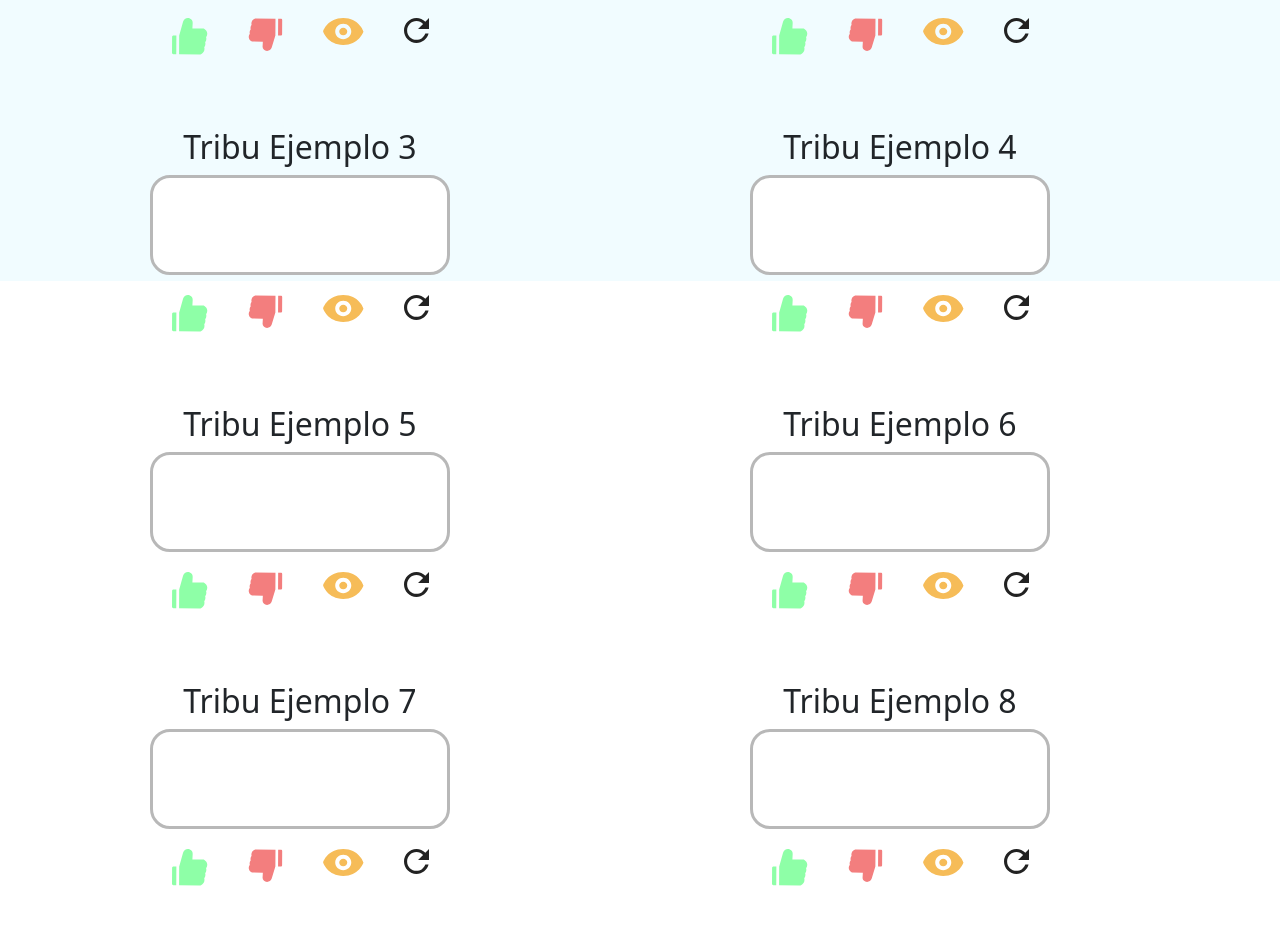
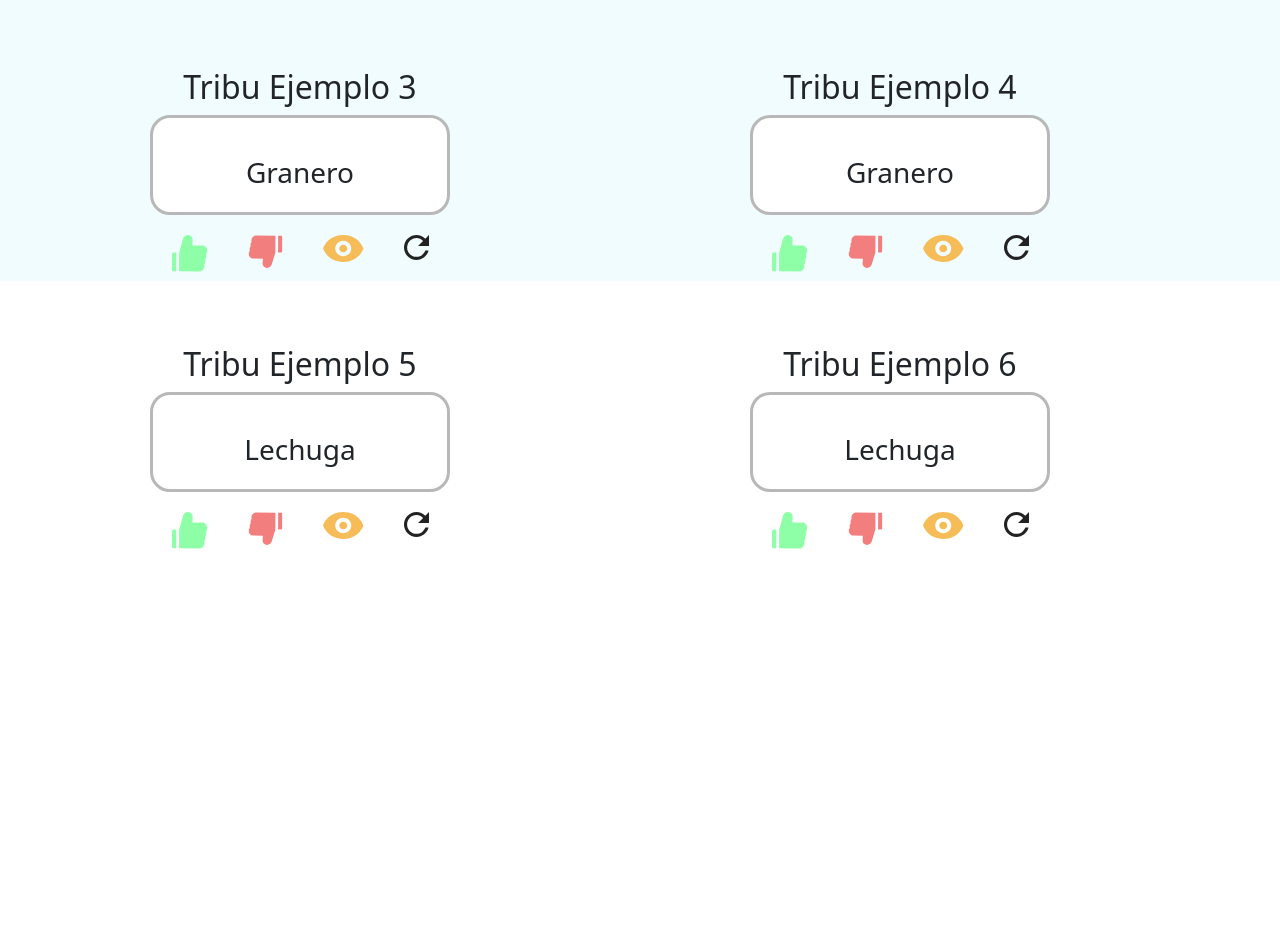
Before and after one commit to Equipo-Proton/la-tribu-exploradora-frontend, a Vue app: page /gamecontrol in a window 1280 px wide. Shown: the part 519-1444 px from the top of the page. Built offline with nearby package versions, Linux system fonts and the light colour scheme; sample sign-in values are in the browser's storage; a web font is replaced by a local one.

Commit message:
Student Cell Margins

```diff
--- a/src/components/StudentBox.vue
+++ b/src/components/StudentBox.vue
@@ -12,7 +12,7 @@ import TheHeader from './TheHeader.vue';
         </div>
         <div class="StudentCell">
             <div class="studentBox">
-                <div><h2> Tribu Ejemplo 1</h2> </div>
+                <div><h2> Tribu Ejemplo 1</h2> <h3>Ladrillo</h3></div>
             </div>
             <div class="studentIcons">
 
@@ -26,7 +26,7 @@ import TheHeader from './TheHeader.vue';
 
         <div class="StudentCell">
             <div class="studentBox">
-                <div><h2> Tribu Ejemplo 2</h2> </div>
+                <div><h2> Tribu Ejemplo 2</h2><h3>Casa</h3></div>
             </div>
             <div class="studentIcons">
 
@@ -40,7 +40,7 @@ import TheHeader from './TheHeader.vue';
 
         <div class="StudentCell">
             <div class="studentBox">
-                <div><h2> Tribu Ejemplo 3</h2> </div>
+                <div><h2> Tribu Ejemplo 3</h2><h3>Granero</h3></div>
             </div>
             <div class="studentIcons">
 
@@ -54,7 +54,7 @@ import TheHeader from './TheHeader.vue';
 
         <div class="StudentCell">
             <div class="studentBox">
-                <div><h2> Tribu Ejemplo 4</h2> </div>
+                <div><h2> Tribu Ejemplo 4</h2><h3>Granero</h3></div>
             </div>
             <div class="studentIcons">
 
@@ -68,7 +68,7 @@ import TheHeader from './TheHeader.vue';
 
         <div class="StudentCell">
             <div class="studentBox">
-                <div><h2> Tribu Ejemplo 5</h2> </div>
+                <div><h2> Tribu Ejemplo 5</h2><h3>Lechuga</h3></div>
             </div>
             <div class="studentIcons">
 
@@ -82,7 +82,7 @@ import TheHeader from './TheHeader.vue';
 
         <div class="StudentCell">
             <div class="studentBox">
-                <div><h2> Tribu Ejemplo 6</h2> </div>
+                <div><h2> Tribu Ejemplo 6</h2><h3>Lechuga</h3></div>
             </div>
             <div class="studentIcons">
 
@@ -93,35 +93,6 @@ import TheHeader from './TheHeader.vue';
 
             </div>
         </div>
-
-        <div class="StudentCell">
-            <div class="studentBox">
-                <div><h2> Tribu Ejemplo 7</h2> </div>
-            </div>
-            <div class="studentIcons">
-
-                <img src="../assets/img/greenFinger.svg" alt="Green Finger" />
-                <img src="../assets/img/redFinger.svg" alt="red Finger" />
-                <img src="../assets/img/orangeEye.svg" alt="orange Eye" />
-                <img src="../assets/img/restartWord.svg" alt="restart Word" />
-
-            </div>
-        </div>
-
-        <div class="StudentCell">
-            <div class="studentBox">
-                <div><h2> Tribu Ejemplo 8</h2> </div>
-            </div>
-            <div class="studentIcons">
-
-                <img src="../assets/img/greenFinger.svg" alt="Green Finger" />
-                <img src="../assets/img/redFinger.svg" alt="red Finger" />
-                <img src="../assets/img/orangeEye.svg" alt="orange Eye" />
-                <img src="../assets/img/restartWord.svg" alt="restart Word" />
-
-            </div>
-        </div>
-
         <div class="gameButtons">
 
         </div>
@@ -169,6 +140,10 @@ import TheHeader from './TheHeader.vue';
         height: 100px;
         background-color: #ffffff;
     }
+    .studentBox div h3{
+        text-align: center;
+        font-size: auto;
+    }
     .studentIcons{
         display: flex;
         align-items: flex-start;
@@ -199,12 +174,19 @@ import TheHeader from './TheHeader.vue';
         align-items: center;
         display: inline-block;
         flex-wrap: wrap;
-
+        top: -60px;
     }
     .StudentCell>* {
-          flex: 0 0 33.3333%;
-      }
-
+          /*flex: 0 3 33.3333%;*/
+          grid:1 2 3333%;
+    }
+    .StudentCell div h2{
+        text-align: center;
+        display: flex;
+        justify-content: center;
+        align-items: center;
+        margin: auto;
+    }
     /*
     div{
         display: flex;
```
